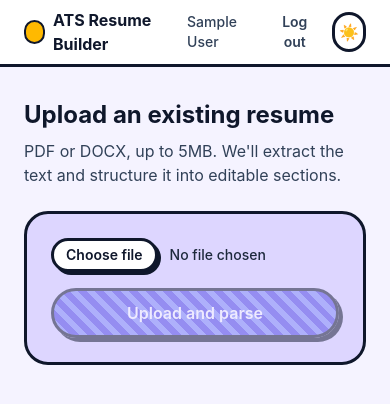
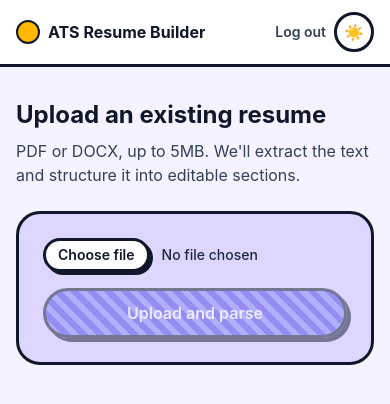
Before and after one commit to priyanshu4849/ats-resume-builder, a React (Vite) app in the folder client/: page /resumes/upload in a window 390 px wide. Shown: the top 404 px of the page. Built offline with nearby package versions, Linux system fonts and the light colour scheme; no server answers; sample sign-in values are in the browser's storage.

Commit message:
Improve mobile layout: stacking header/form rows, fix truncation, hide non-essential header text

```diff
--- a/client/src/components/Layout.jsx
+++ b/client/src/components/Layout.jsx
@@ -15,16 +15,20 @@ export function Layout({ children }) {
   return (
     <div className="min-h-screen bg-violet-50 dark:bg-slate-950">
       <header className="bg-white dark:bg-slate-900 border-b-[3px] border-slate-900 dark:border-slate-100">
-        <div className="max-w-4xl mx-auto px-6 h-16 flex items-center justify-between">
+        <div className="max-w-4xl mx-auto px-4 sm:px-6 h-16 flex items-center justify-between gap-3">
           <Link
             to="/dashboard"
-            className="flex items-center gap-2 font-bold text-slate-900 dark:text-slate-100 hover:opacity-80 transition-opacity"
+            className="flex items-center gap-2 min-w-0 font-bold text-slate-900 dark:text-slate-100 hover:opacity-80 transition-opacity"
           >
-            <span className="w-6 h-6 rounded-full bg-amber-400 border-2 border-slate-900" />
-            ATS Resume Builder
+            <span className="w-6 h-6 shrink-0 rounded-full bg-amber-400 border-2 border-slate-900" />
+            <span className="truncate">ATS Resume Builder</span>
           </Link>
-          <div className="flex items-center gap-4 text-sm">
-            {user && <span className="text-slate-700 dark:text-slate-300 font-medium">{user.name}</span>}
+          <div className="flex items-center gap-2 sm:gap-4 text-sm shrink-0">
+            {user && (
+              <span className="hidden sm:inline text-slate-700 dark:text-slate-300 font-medium">
+                {user.name}
+              </span>
+            )}
             <button
               onClick={handleLogout}
               className="text-slate-700 dark:text-slate-300 hover:text-slate-900 dark:hover:text-slate-100 font-semibold"
@@ -35,7 +39,7 @@ export function Layout({ children }) {
           </div>
         </div>
       </header>
-      <main className="max-w-4xl mx-auto px-6 py-8">
+      <main className="max-w-4xl mx-auto px-4 sm:px-6 py-8">
         <PageTransition>{children}</PageTransition>
       </main>
     </div>
--- a/client/src/pages/DashboardPage.jsx
+++ b/client/src/pages/DashboardPage.jsx
@@ -56,12 +56,14 @@ export function DashboardPage() {
 
   return (
     <Layout>
-      <div className="flex items-center justify-between mb-6">
+      <div className="flex flex-col sm:flex-row sm:items-center justify-between gap-3 mb-6">
         <h1 className="text-2xl font-bold text-slate-900 dark:text-slate-100">Your Resumes</h1>
-        <NeoButton onClick={() => navigate("/resumes/upload")}>Upload existing resume</NeoButton>
+        <NeoButton className="w-full sm:w-auto" onClick={() => navigate("/resumes/upload")}>
+          Upload existing resume
+        </NeoButton>
       </div>
 
-      <form onSubmit={handleCreate} className="flex gap-3 mb-8">
+      <form onSubmit={handleCreate} className="flex flex-col sm:flex-row gap-3 mb-8">
         <input
           type="text"
           placeholder="New resume title (e.g. Frontend Developer Resume)"
@@ -70,7 +72,7 @@ export function DashboardPage() {
           onChange={(e) => setNewTitle(e.target.value)}
           className={`flex-1 ${neoInputClass}`}
         />
-        <HatchButton type="submit" disabled={creating}>
+        <HatchButton className="w-full sm:w-auto" type="submit" disabled={creating}>
           {creating ? "Creating..." : "Create blank"}
         </HatchButton>
       </form>
@@ -101,10 +103,10 @@ export function DashboardPage() {
             <motion.li key={resume._id} variants={itemVariants}>
               <button
                 onClick={() => navigate(`/resumes/${resume._id}`)}
-                className="w-full text-left px-5 py-4 hover:bg-white/50 dark:hover:bg-slate-900/50 flex items-center justify-between transition-colors"
+                className="w-full text-left px-5 py-4 hover:bg-white/50 dark:hover:bg-slate-900/50 flex items-center justify-between gap-3 transition-colors"
               >
-                <span className="font-semibold text-slate-900 dark:text-slate-100">{resume.title}</span>
-                <span className="text-xs font-bold text-slate-900 dark:text-slate-100 bg-white dark:bg-slate-800 border-2 border-slate-900 dark:border-slate-100 rounded-full px-2 py-0.5 uppercase tracking-wide">
+                <span className="font-semibold text-slate-900 dark:text-slate-100 truncate min-w-0">{resume.title}</span>
+                <span className="shrink-0 text-xs font-bold text-slate-900 dark:text-slate-100 bg-white dark:bg-slate-800 border-2 border-slate-900 dark:border-slate-100 rounded-full px-2 py-0.5 uppercase tracking-wide">
                   {resume.source}
                 </span>
               </button>
--- a/client/src/pages/UploadPage.jsx
+++ b/client/src/pages/UploadPage.jsx
@@ -64,12 +64,17 @@ export function UploadPage() {
         />
 
         <div className="flex items-center gap-3 mb-4">
-          <NeoButton type="button" size="sm" onClick={() => fileInputRef.current.click()}>
+          <NeoButton
+            type="button"
+            size="sm"
+            className="shrink-0"
+            onClick={() => fileInputRef.current.click()}
+          >
             Choose file
           </NeoButton>
           <span
             aria-live="polite"
-            className="text-sm text-slate-800 dark:text-slate-200 font-medium truncate"
+            className="flex-1 min-w-0 text-sm text-slate-800 dark:text-slate-200 font-medium truncate"
           >
             {file ? file.name : "No file chosen"}
           </span>
```
